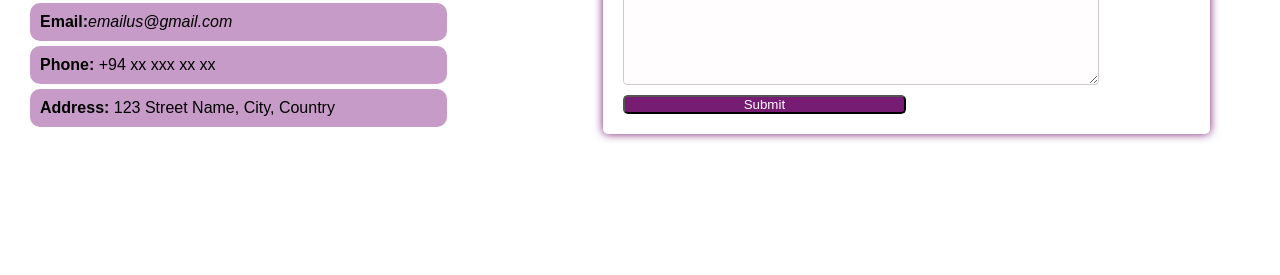
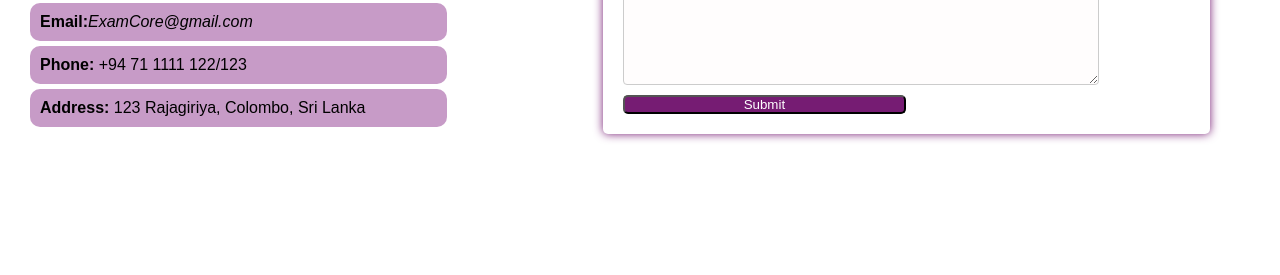
Before and after one commit to nadunwee/ExamCore, a PHP site: page /contactus.php in a window 1280 px wide. Shown: the part 525-800 px from the top of the page. Run offline with PHP 8.4, Linux system fonts and the light colour scheme.

Commit message:
contact-us

```diff
--- a/src/components/HomePage/contactus.php
+++ b/src/components/HomePage/contactus.php
@@ -35,30 +35,40 @@
         <div class="contact-details">
 
             <img src="../../Images/client.png" width="300px" height="300px"/>
-            <p><strong>Email:</strong><i>emailus@gmail.com</i></p>
-            <p><strong>Phone:</strong> +94 xx xxx xx xx</p>
-            <p><strong>Address:</strong> 123 Street Name, City, Country</p>
+            <p><strong>Email:</strong><i>ExamCore@gmail.com</i></p>
+            <p><strong>Phone:</strong> +94 71 1111 122/123</p>
+            <p><strong>Address:</strong> 123 Rajagiriya, Colombo, Sri Lanka</p>
         </div>
 
         <!-- Right Section: Contact Form -->
         <div class="contact-form">
             <h2>Send Us a Message</h2>
 
-            <form action="submit_form.php" method="POST">
+            <form id="contact-form" action="contactUs_insert.php" method="POST">
 
                 <label for="name">Name:</label>
-                <input type="text" id="name" name="name" placeholder="Mr/Mrs/miss" required>
+                <input type="text"  name="name" placeholder="Mr/Mrs/miss" required>
                  <br>
                 <label for="phone">Phone Number:</label>
-                <input type="tel" id="phone" name="phone" placeholder="0xx xxxxxxx" required>
+                <input type="tel" name="phone" placeholder="0xx xxxxxxx" required>
                  <br>
                 <label for="message">Your Message:</label>
-                <textarea id="message" name="message" rows="5" required placeholder="Type your message here"></textarea>
+                <textarea  name="message" rows="5" required placeholder="Type your message here"></textarea>
 
                 <button class="button-sub" type="submit">Submit</button>
             </form>
         </div>
     </div>
 
+    <script>
+      const form = document.getElementById('contact-form');
+
+      form.addEventListener('submit', function (event) {
+        event.preventDefault();
+        alert('You have submitted your message successfully!');
+        form.submit();
+      });
+    </script>
+
 </body>
 </html>
```
